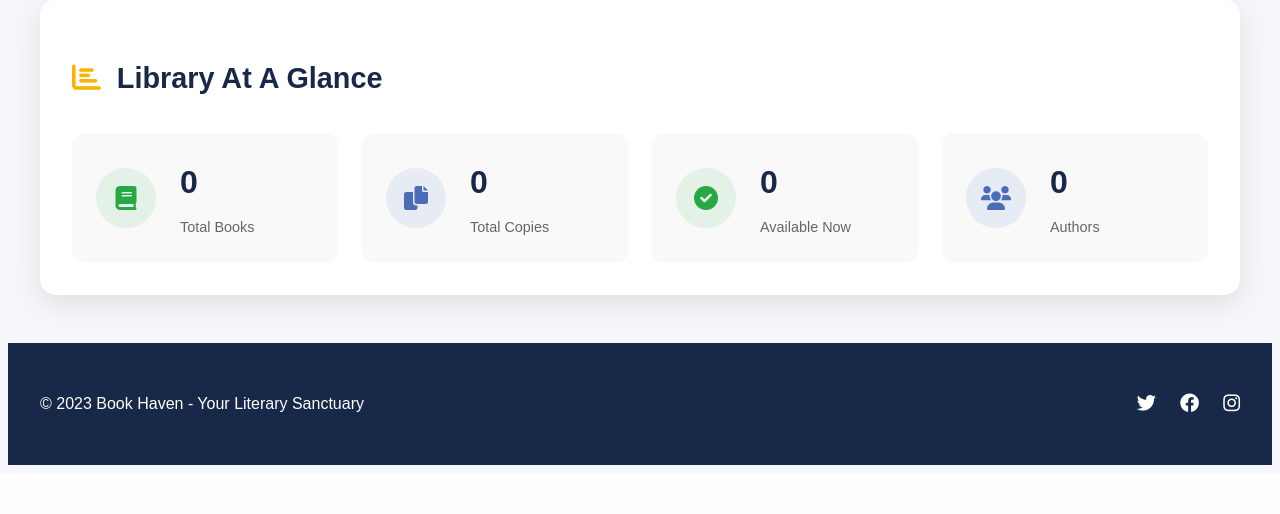
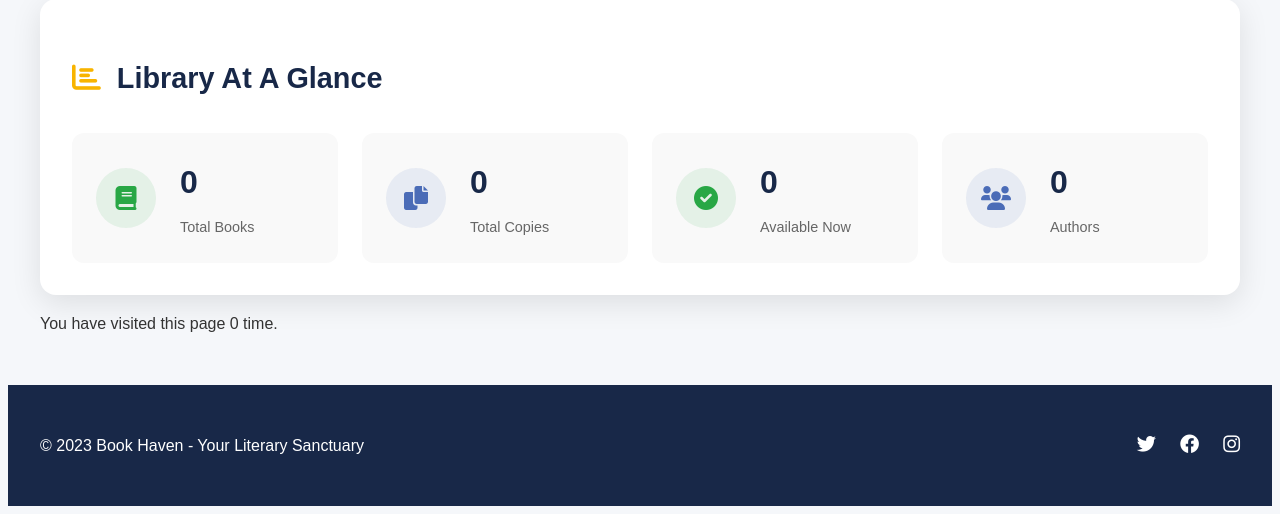
Before and after one commit to nhannt-0691/locallibrary, a Django app: page /en/catalog/ in a window 1280 px wide. Shown: the part 540-1054 px from the top of the page. Before the commit the page ends 1005 px from the top, so only its background shows below. Run offline with Django 5.2, Linux system fonts and the light colour scheme; data that the repository does not hold is empty.

Commit message:
Django Tutorial Part 7: Session Framework

```diff
--- a/locallibrary/catalog/templates/index.html
+++ b/locallibrary/catalog/templates/index.html
@@ -65,4 +65,7 @@
             </div>
         </div>
     </div>
+    <p class="text-muted">
+        {% trans "You have visited this page" %} {{ num_visits }} {% trans "time" %}{% if num_visits > 1 %}s{% endif %}.
+    </p>
 {% endblock %}
--- a/locallibrary/catalog/views.py
+++ b/locallibrary/catalog/views.py
@@ -11,11 +11,15 @@ def index(request):
     num_instances_available = BookInstance.objects.filter(status__exact=LoanStatus.AVAILABLE.value).count()
     num_authors = Author.objects.count()
 
+    num_visits = request.session.get('num_visits', 0)
+    request.session['num_visits'] = num_visits + 1
+
     context = {
         'num_books': num_books,
         'num_instances': num_instances,
         'num_instances_available': num_instances_available,
         'num_authors': num_authors,
+        'num_visits': num_visits,
         'books_label': _("Books"),
         'authors_label': _("Authors"),
         'copies_label': _("Copies"),
```
